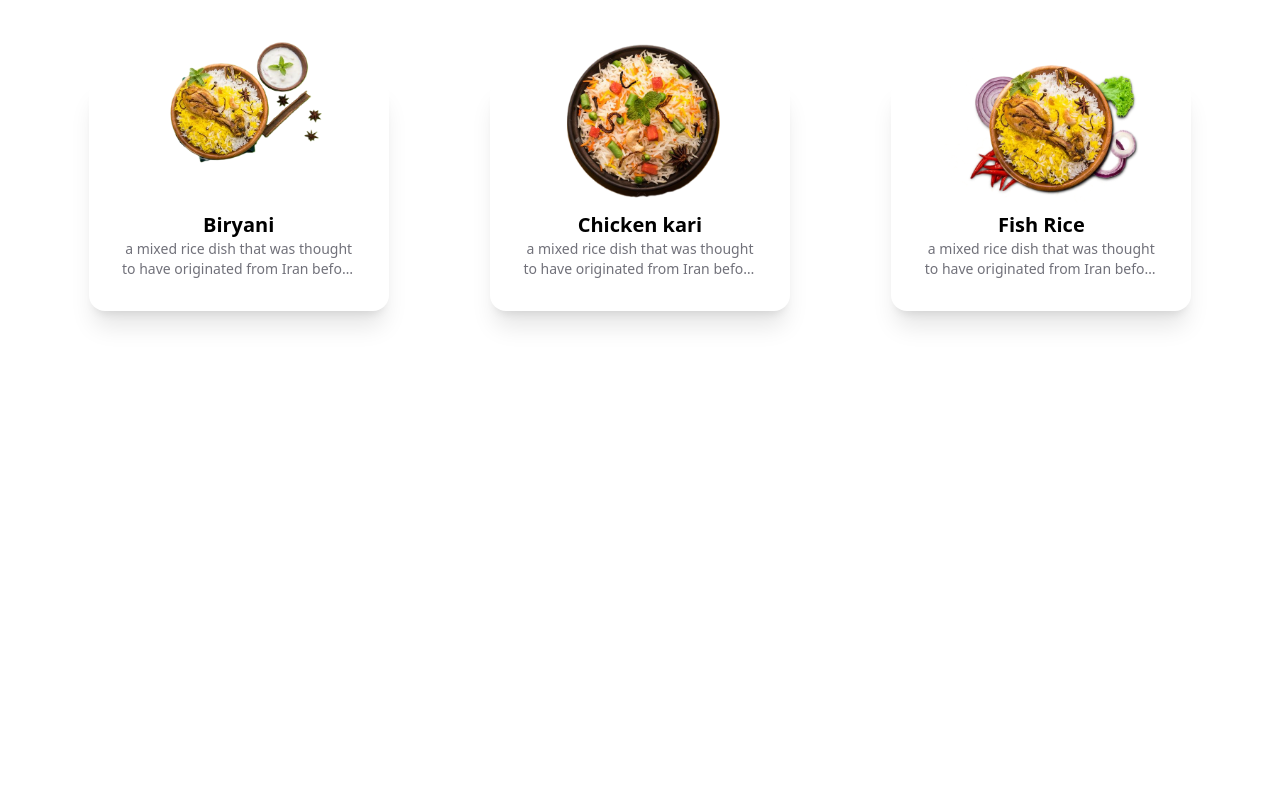
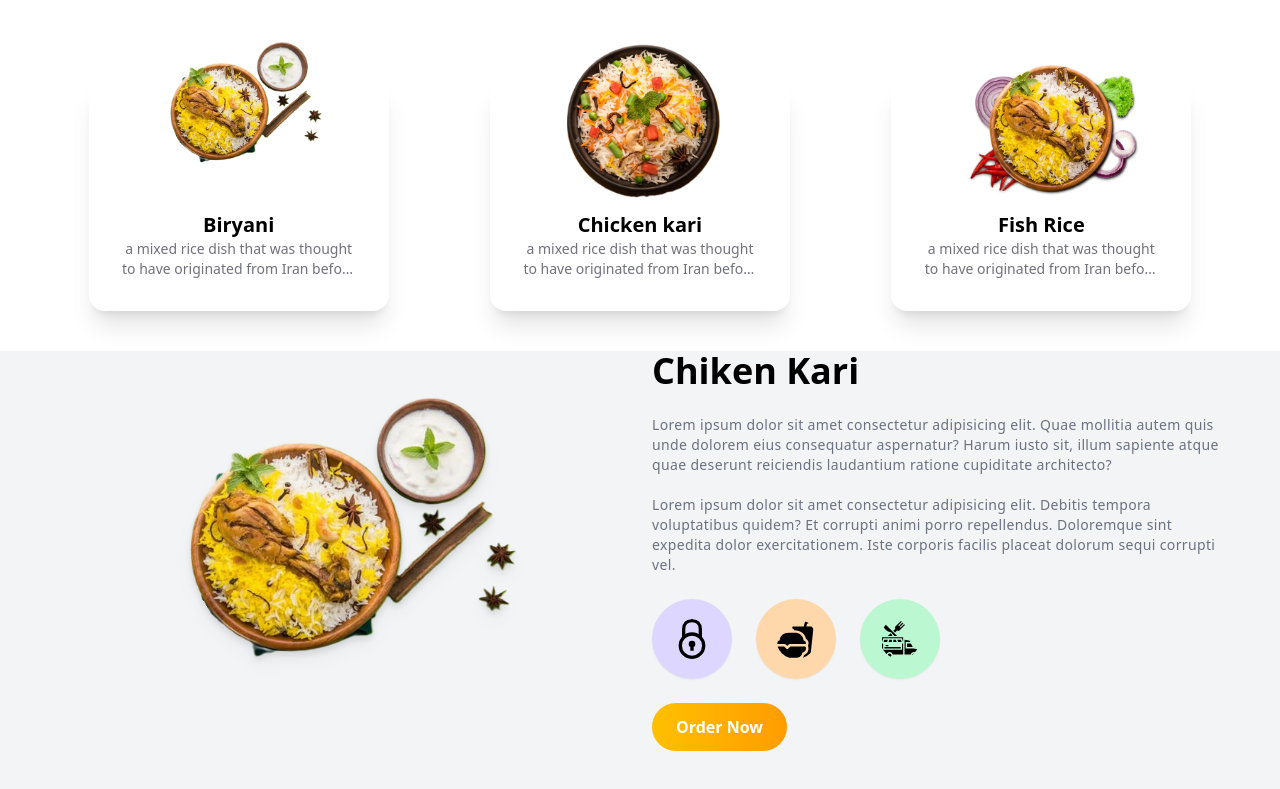
Before and after one commit to vikasutf8/Food-Restaurant-website, a React (Vite) app in the folder frontend/: page / in a window 1280 px wide. Shown: the part 805-1594 px from the top of the page. Before the commit the page ends 1156 px from the top, so only its background shows below. Built offline with nearby package versions, Linux system fonts and the light colour scheme.

Commit message:
banner section

```diff
--- a/frontend/src/App.jsx
+++ b/frontend/src/App.jsx
@@ -1,3 +1,4 @@
+import Banner from "./components/Banner/Banner"
 import Hero from "./components/Hero/Hero"
 import Navbar from "./components/Navbar/Navbar"
 import Service from "./components/Service/Service"
@@ -12,6 +13,7 @@ function App() {
      <Navbar/>
      <Hero/>
      <Service/>
+     <Banner/>
     </div>
   )
 }
--- /dev/null
+++ b/frontend/src/components/Banner/Banner.jsx
@@ -0,0 +1,57 @@
+import React from 'react'
+import food1 from '../../assets/biryani5.png'
+import {GrSecure} from 'react-icons/gr'
+import {IoFastFood} from 'react-icons/io5'
+import {GiFoodTruck} from 'react-icons/gi'
+
+
+
+const Banner = () => {
+  return (
+    <>
+    <div className='min-h-[550px] bg-gray-100 shadow-md '>
+        <div >
+            <div className='container '
+            data-aos="slide-up"
+            data-aos-duration="300">
+            <div className='grid grid-cols-1 sm:grid-cols-2 gap-6 '>
+                {/* image sections */}
+                <div>
+                    <img src={food1} alt=""
+                    className='max-w-[430px] w-full mx-auto drop-shadow-lg mt-10' />
+                </div>
+                {/* text-content sections */}
+                <div className='flex flex-col justify-center gap-6 sm:pt-0'>
+                    <h1 className='text-3xl sm:text-4xl font-bold'>Chiken Kari</h1>
+                    <p className='text-sm text-gray-500 tracking-wide leading-5'>
+Lorem ipsum dolor sit amet consectetur adipisicing elit. Quae mollitia autem quis unde dolorem eius consequatur aspernatur? Harum iusto sit, illum sapiente atque quae deserunt reiciendis laudantium ratione cupiditate architecto?
+<br /><br />
+Lorem ipsum dolor sit amet consectetur adipisicing elit. Debitis tempora voluptatibus quidem? Et corrupti animi porro repellendus. Doloremque sint expedita dolor exercitationem. Iste corporis facilis placeat dolorum sequi corrupti vel.
+                    </p>
+                    <div className='flex gap-6 '>
+                        <div>
+                            <GrSecure className='text-4xl h-20 w-20 shadow-sm p-5 rounded-full bg-violet-200 dark:bg-violet-400'/>
+                        </div>
+                        <div>
+                            <IoFastFood className='text-4xl h-20 w-20 shadow-sm p-5 rounded-full bg-orange-200 dark:bg-orange-400'/>
+                        </div>
+                        <div>
+                            <GiFoodTruck className='text-4xl h-20 w-20 shadow-sm p-5 rounded-full bg-green-200 dark:bg-green-400'/>
+                        </div>
+                    </div>
+                    <div>
+                        <button className='bg-gradient-to-r from-primary to-secondary text-white px-6 py-3 rounded-3xl hover:scale-110 duration-500 font-semibold'>
+                            Order Now
+                        </button>
+                    </div>
+                </div>
+            </div>
+
+            </div>
+        </div>
+    </div>
+    </>
+  )
+}
+
+export default Banner
```
